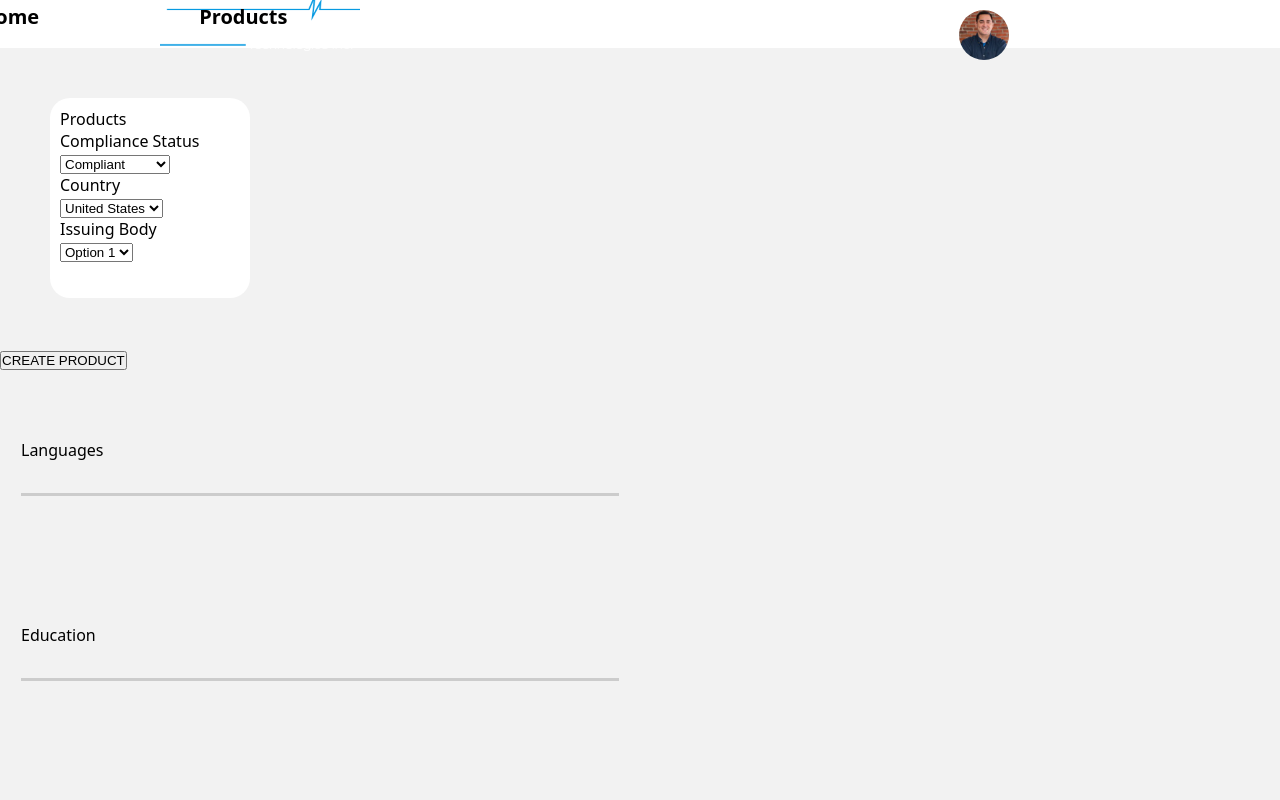
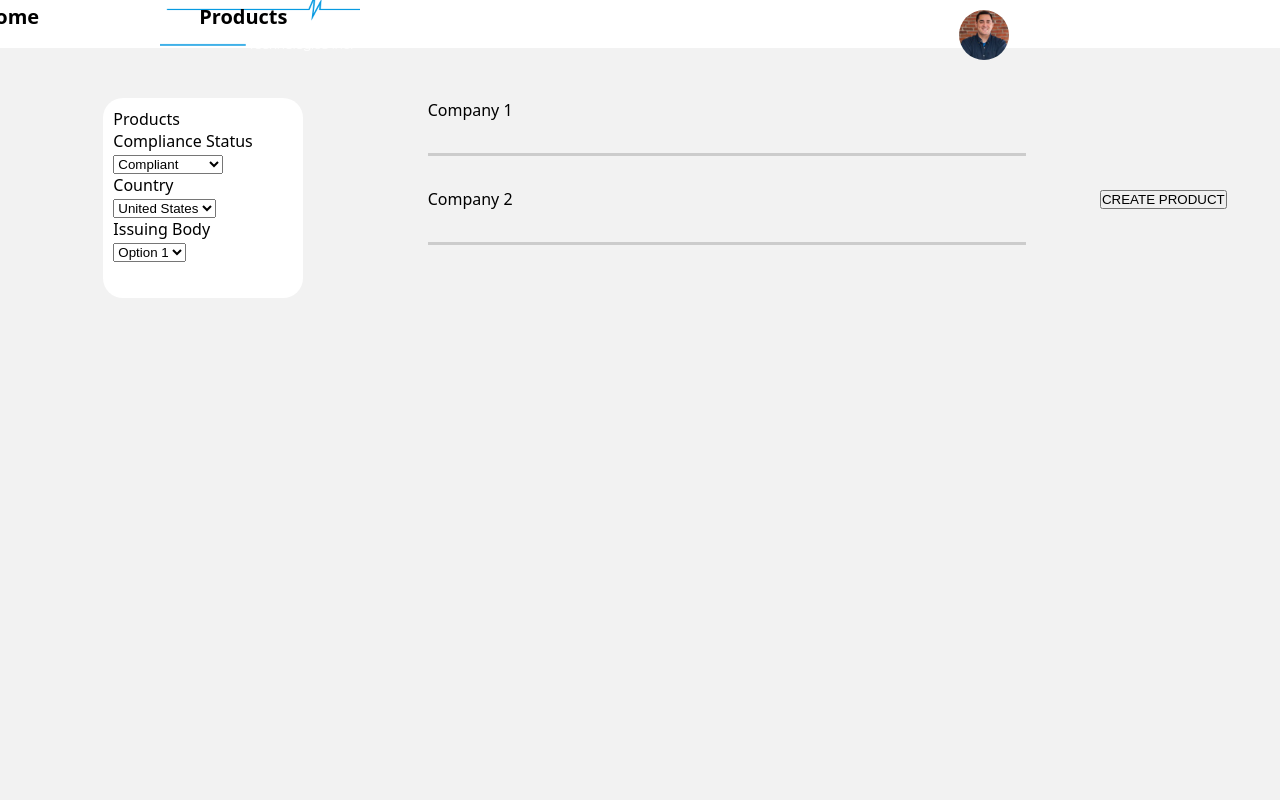
Before and after one commit to CST8334/Software-Development-Project, a React (Create React App) app in the folder react/: page /products in a window 1280 px wide. Shown: the top 800 px of the page. Built offline with nearby package versions, Linux system fonts and the light colour scheme.

Commit message:
Changes on page scheme

```diff
--- a/react/src/pages/Products.js
+++ b/react/src/pages/Products.js
@@ -3,6 +3,7 @@ import React, { useState } from 'react';
 import Toggle from '../components/Toggle';
 import styled from 'styled-components';
 import Modal from '../components/Modal'
+
 
 const BUTTON_WRAPPER_STYLES = {
     position: 'relative',
@@ -12,7 +13,10 @@ const BUTTON_WRAPPER_STYLES = {
 const Products = () => {
     const [ isOpen, setIsOpen ] = useState(false)
     return (
-        <div>
+
+    <Container>
+        <Main>
+
             <ProdSelec>
                 <div>
                     <h1>Products</h1>
@@ -49,8 +53,24 @@ const Products = () => {
                 </div>
             </ProdSelec>
 
+
+                <div>
+                    <Faq>
+                            <Toggle title="Company 1">
+                                <div className="anwser">
+                                    <p>MODEL DOCUMENT - VERSION</p>
+                                </div>
+                            </Toggle>
+                            <Toggle title="Company 2">
+                                <div className="anwser">
+                                    <p>MODEL DOCUMENT - VERSION</p>
+                                </div>
+                            </Toggle>
+
+                    </Faq>
+                </div>
                 <div style={BUTTON_WRAPPER_STYLES}>
-                <button onClick={() => setIsOpen(true)}> CREATE PRODUCT </button>
+                    <button className="CreateProd" onClick={() => setIsOpen(true)}> CREATE PRODUCT </button>
                     <Modal open={isOpen} onClose={() => setIsOpen(false)}>
                         <form>
                             <div>
@@ -69,34 +89,42 @@ const Products = () => {
                         </form>
                     </Modal>
                 </div>
-                <div>
-                    <Faq>
-                            <Toggle title="Languages">
-                                <div className="anwser">
-                                    <p>Proficient in HTML, CSS, Javascript, React, SQL, Linux, and Cobol but constantly expanding and learning new languages!</p>
-                                </div>
-                            </Toggle>
-                            <Toggle title="Education">
-                                <div className="anwser">
-                                    <p>Currently enrolled in the Computer Programming program at Algonquin College. Expected to graduate in August 2021.</p>
-                                </div>
-                            </Toggle>
-                            <Toggle title="Goals">
-                                <div className="anwser">
-                                    <p>Looking for a full-time position where able to contribute to the team and learn from other developers.</p>
-                                </div>
-                            </Toggle>
-                            <Toggle title="Other...">
-                                <div className="anwser">
-                                    <p>Other skills include knoledge of Photoshop and Figma. Both are very powerful tools and go hand in hand with web development.</p>
-                                </div>
-                            </Toggle>
-                    </Faq>
-                </div>
-        </div>
+        </Main>
+    </Container>
+
     )
 }
 
+const Container = styled.div`
+    height: 100%;
+    display: flex;
+    flex-direction: column;
+    justify-content: flex-start;
+    align-items: center;
+
+    h1{
+        marginTop: '3em';
+    }
+    h2 {
+        margin: '4em 0em 2em';
+    }
+    h3 {
+        marginTop: '2em';
+        padding: '2em 0em';
+    }
+
+    last {
+        marginBottom: '300px';
+    }
+`
+const Main = styled.div`
+    width: 100%;
+    display: flex;
+    flex-direction: row;
+    justify-content: space-evenly;
+    align-items: center;
+    flex-wrap: wrap;
+`
 const ProdSelec = styled.div`
     width: 200px;
     height: 200px;
@@ -134,11 +162,6 @@ flex-direction: column;
         width: 100%;
     }
 
-    .question{
-        padding: 3rem 0rem;
-        cursor: pointer;
-    }
-
     .answer{
         padding: 2rem 0rem;
         p{
@@ -147,7 +170,4 @@ flex-direction: column;
     }
 `
 
-
-
-
 export default Products
```
Also changed, not shown: react/src/index.css (line endings or trailing spaces). Lines whose indentation alone changed are shown as unchanged.
